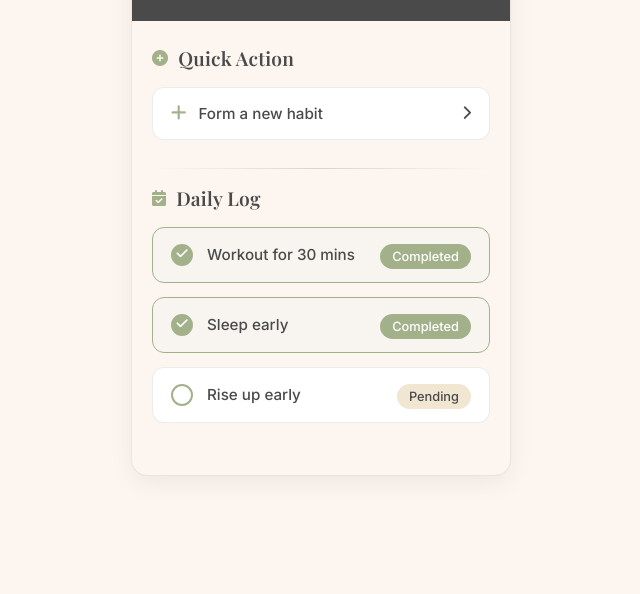
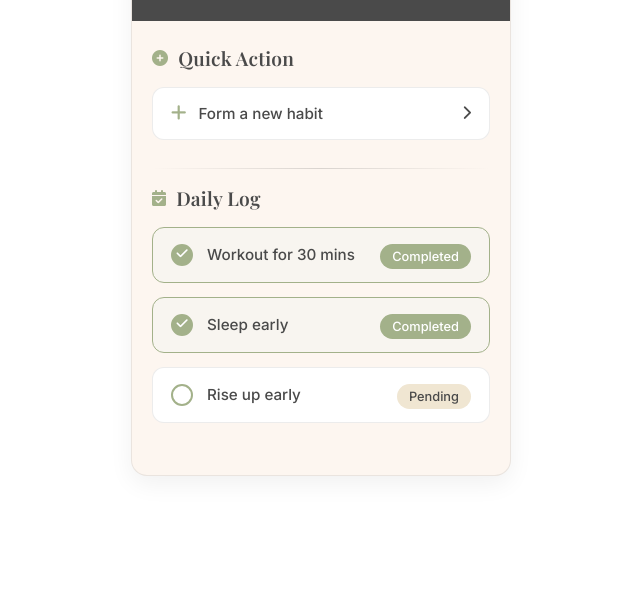
Before and after one commit to rasha1508/habit-tracker, a plain HTML site: page index.html in a window 1280 px wide. Shown: the part 206-800 px from the top of the page, without its empty margins (319-959 px from the left). Drawn offline with nearby package versions, Linux system fonts and the light colour scheme.

Commit message:
index.html

```diff
--- a/index.html
+++ b/index.html
@@ -14,7 +14,7 @@
         }
 
         body {
-            background: #FDF6F0; /* Cream/Ivory background */
+            background: transparent; /* Cream/Ivory background */
             display: flex;
             justify-content: center;
             align-items: center;
```
